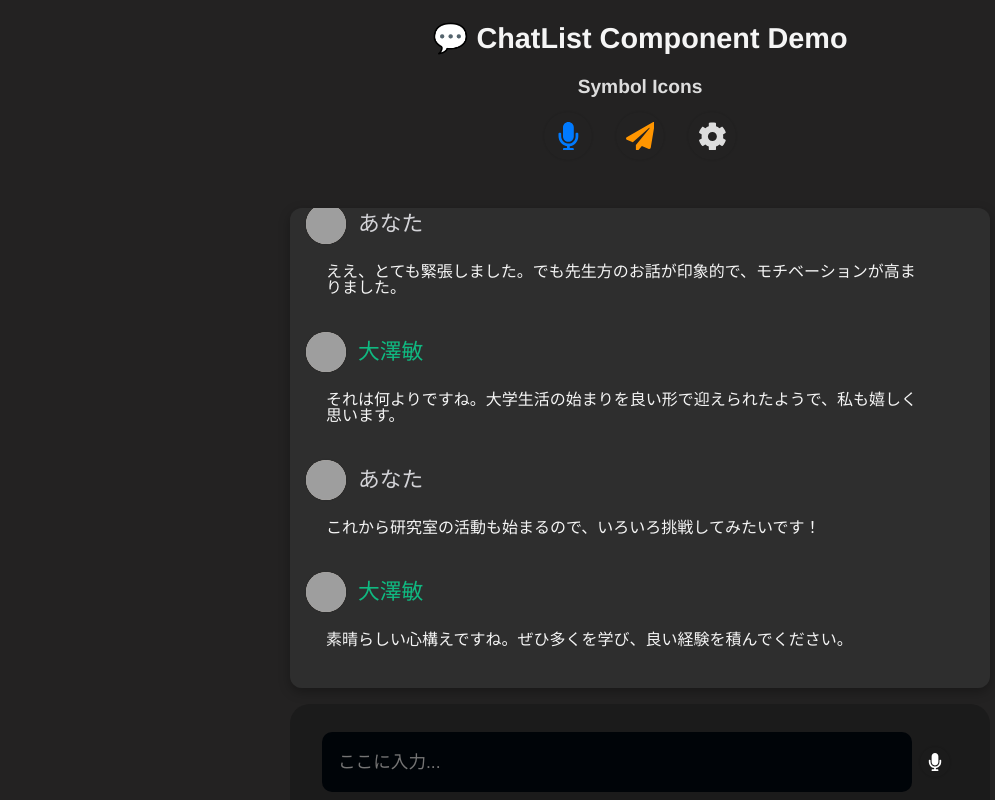
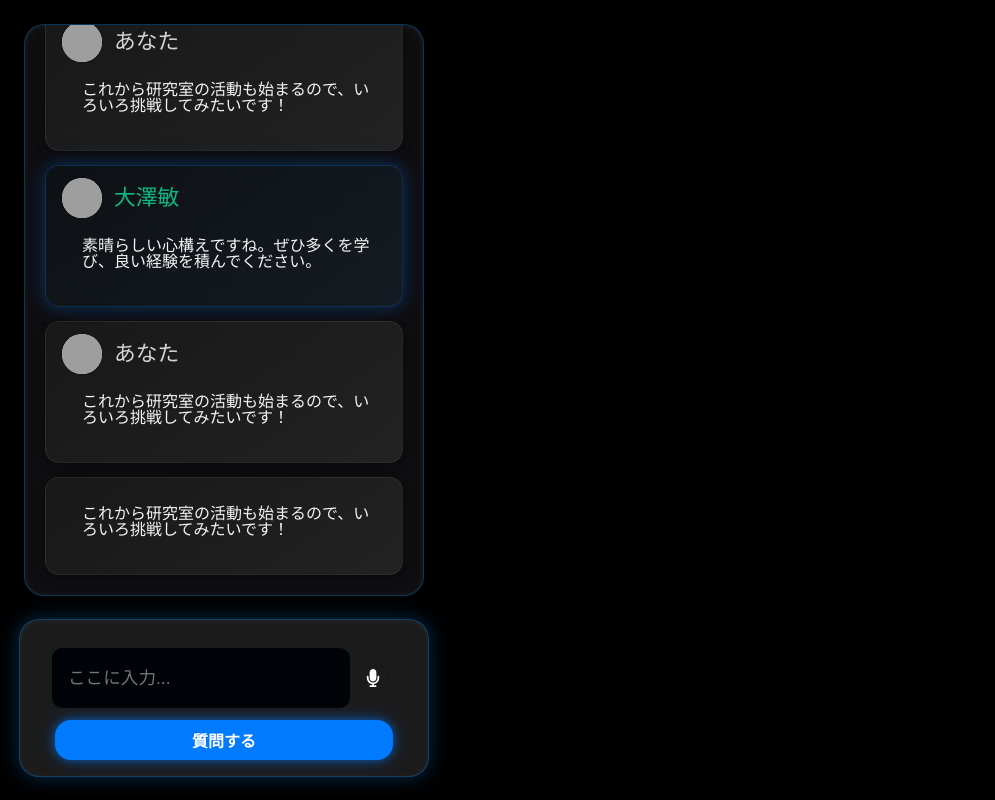
Before and after one commit to Yoshiki0418/gakucho-ai, a Next.js app in the folder frontend/: page / in a window 1280 px wide. Shown: the whole page, without its empty margins (0-995 px from the left). Built offline with nearby package versions, Linux system fonts and the light colour scheme; grey boxes are pictures that could not be loaded.

Commit message:
test: Chatパネルの描画テスト #32

```diff
--- a/frontend/app/page.tsx
+++ b/frontend/app/page.tsx
@@ -3,14 +3,13 @@
 import React, { useState } from 'react'
 import { FaMicrophone, FaPaperPlane, FaCog } from 'react-icons/fa'
 import Icon from '@/components/atoms/Icon'
-import { ChatList } from '@/components/organisms/ChatList'
-import ChatInputArea from '@/components/organisms/ChatInputArea' // ✅ ここを使用
+import ChatPanel from '@/components/organisms/ChatPanel' // ✅ ChatPanelを使用
 
 // 💬 デモ用メッセージデータ
 const messages = [
   {
     id: '1',
-    text: '学長先生、こんにちは。今日はお話しできて光栄です！',
+    text: '学長先生、こんにちは。今日はお話しできて光栄です！私には可愛い彼女がいます',
     role: 'user',
   },
   {
@@ -46,7 +45,21 @@ const messages = [
     text: '素晴らしい心構えですね。ぜひ多くを学び、良い経験を積んでください。',
     role: 'assistant',
   },
-] as const
+  {
+    id: '7',
+    name: 'あなた',
+    avatarSrc: '/avatars/user.png',
+    text: 'これから研究室の活動も始まるので、いろいろ挑戦してみたいです！',
+    role: 'user',
+  },
+  {
+    id: '8',
+    name: 'あなた',
+    avatarSrc: '/avatars/user.png',
+    text: 'これから研究室の活動も始まるので、いろいろ挑戦してみたいです！',
+    role: 'user',
+  },
+] as const;
 
 export default function ChatDemoPage() {
   const [inputValue, setInputValue] = useState('')
@@ -60,7 +73,7 @@ export default function ChatDemoPage() {
     if (!inputValue.trim()) return
     setIsSending(true)
     console.log('送信:', inputValue)
-    await new Promise((r) => setTimeout(r, 1000)) // 擬似送信処理
+    await new Promise((r) => setTimeout(r, 1000))
     setIsSending(false)
     setInputValue('')
   }
@@ -70,62 +83,28 @@ export default function ChatDemoPage() {
       style={{
         display: 'flex',
         flexDirection: 'column',
-        alignItems: 'center',
         justifyContent: 'flex-start',
         height: '100vh',
-        backgroundColor: '#232222',
+        backgroundColor: '#000',
         fontFamily: 'sans-serif',
-        padding: '24px',
-        overflowY: 'auto',
+        padding: '0px',
       }}
     >
-      {/* ページタイトル */}
-      <h1
-        style={{
-          fontSize: '1.8rem',
-          marginBottom: '24px',
-          color: '#f5f5f5',
-        }}
-      >
-        💬 ChatList Component Demo
-      </h1>
-
-      {/* 操作アイコン（装飾） */}
+      {/* ✅ ChatPanel のみを中央に表示 */}
       <section
         style={{
           display: 'flex',
-          flexDirection: 'column',
-          alignItems: 'center',
-          gap: '16px',
-          marginBottom: '48px',
+          justifyContent: 'flex-start', // ✅ 左寄せ
+          alignItems: 'stretch',         // ✅ 高さ方向を埋める
+          height: '100vh',               // ✅ 画面全体の高さに
+          width: '100%',
+          margin: 0,                     // ✅ 余白をなくす
+          padding: 0,
         }}
       >
-        <h2 style={{ fontSize: '1.2rem', color: '#ddd' }}>Symbol Icons</h2>
-
-        <div style={{ display: 'flex', gap: '24px' }}>
-          <Icon $variant="symbol" $icon={<FaMicrophone />} $size={48} $color="#007AFF" />
-          <Icon $variant="symbol" $icon={<FaPaperPlane />} $size={48} $color="#FF9500" />
-          <Icon $variant="symbol" $icon={<FaCog />} $size={48} $color="#ddd" />
-        </div>
-      </section>
-
-      {/* チャット一覧 + 入力欄 */}
-      <section
-        style={{
-          width: '100%',
-          maxWidth: '700px',
-          display: 'flex',
-          flexDirection: 'column', // ✅ 縦方向に変更！
-          alignItems: 'center',
-          gap: '16px',
-        }}
-      >
-        {/* チャットリスト */}
-        <ChatList messages={messages} width="100%" height="480px" />
-
-        {/* 入力エリア */}
-        <ChatInputArea
-          value={inputValue}
+        <ChatPanel
+          messages={messages}
+          inputValue={inputValue}
           onChange={(e) => setInputValue(e.target.value)}
           onMicClick={handleMicClick}
           onSend={handleSend}
```
